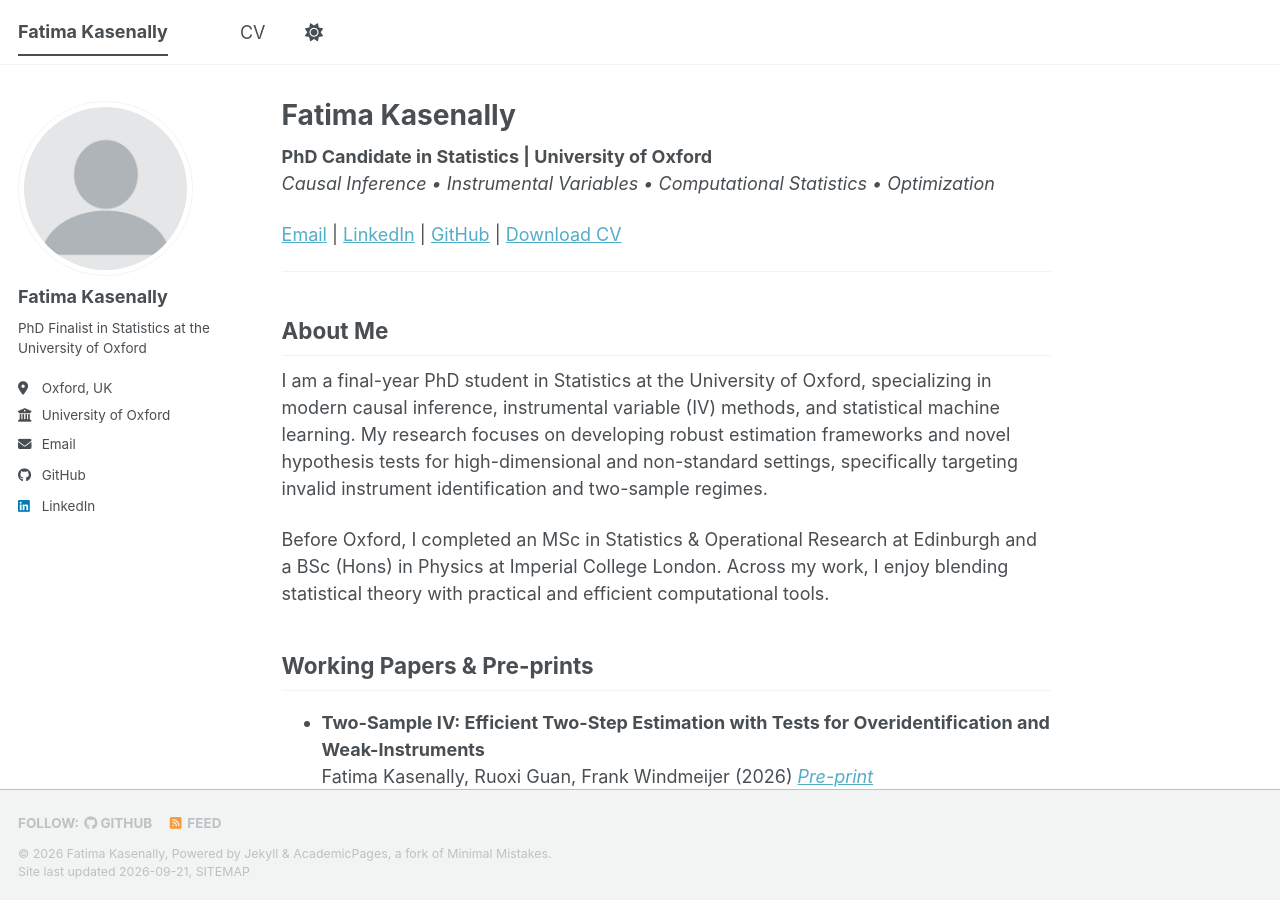
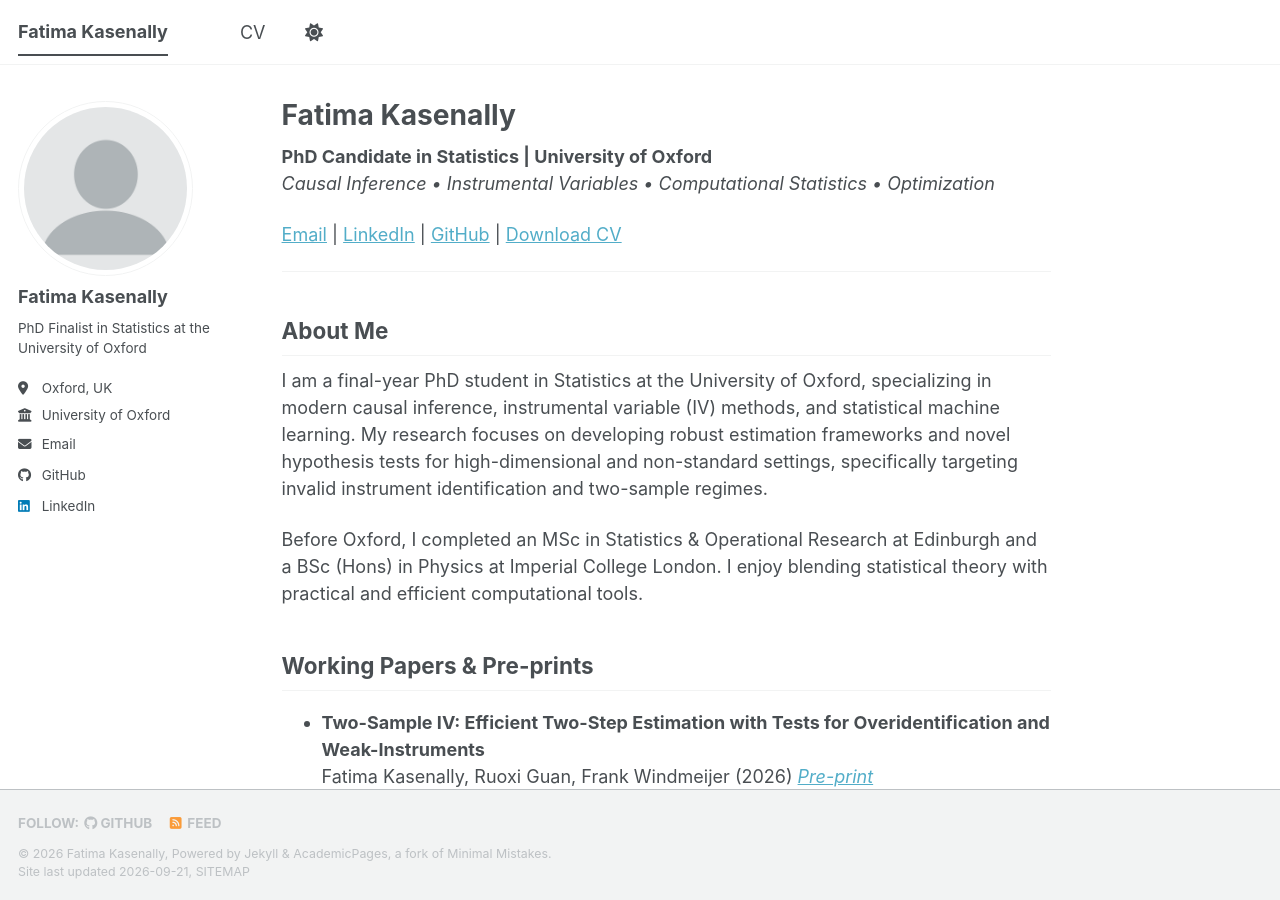
Before and after one commit to FZK98/FZK98.github.io, a Jekyll site: the page built from _pages/about.md, in a window 1280 px wide and 900 px high. Built offline with Jekyll 4.4.1, drawn with Linux system fonts in a browser that asks for light colours; a style sheet for code colours, icons or effects is not loaded.

Commit message:
Update about.md

```diff
--- a/_pages/about.md
+++ b/_pages/about.md
@@ -19,7 +19,7 @@ redirect_from:
 
 I am a final-year PhD student in Statistics at the University of Oxford, specializing in modern causal inference, instrumental variable (IV) methods, and statistical machine learning. My research focuses on developing robust estimation frameworks and novel hypothesis tests for high-dimensional and non-standard settings, specifically targeting invalid instrument identification and two-sample regimes.
 
-Before Oxford, I completed an MSc in Statistics & Operational Research at Edinburgh and a BSc (Hons) in  Physics at Imperial College London. Across my work, I enjoy blending statistical theory with practical and efficient computational tools.
+Before Oxford, I completed an MSc in Statistics & Operational Research at Edinburgh and a BSc (Hons) in  Physics at Imperial College London. I enjoy blending statistical theory with practical and efficient computational tools.
 
 
 
```
